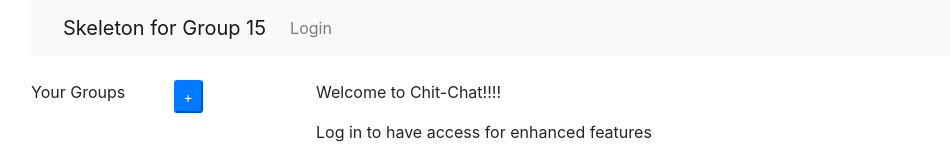
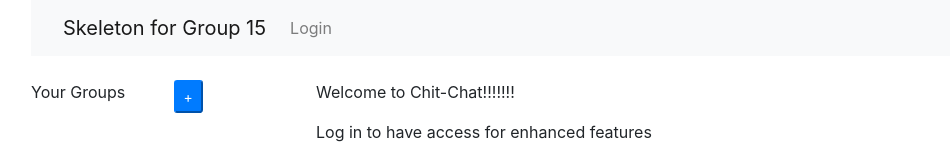
Before and after one commit to LuisLReyes/chitchat, a React (Create React App) app in the folder client/: page /login in a window 1280 px wide. Shown: the top 164 px of the page, without its empty margins (54-1004 px from the left). Built offline with nearby package versions, Linux system fonts and the light colour scheme.

Commit message:
Spelling Mistake

```diff
--- a/client/src/components/login.component.js
+++ b/client/src/components/login.component.js
@@ -31,7 +31,7 @@ export default class ElementOne extends Component {
       console.log("api test username: " + this.state.username + " password: " + this.state.password);
       axios.post('https://chit-chat-4331.herokuapp.com/user/login',{
             user_name: this.state.username,
-            password: this.state.pasword
+            password: this.state.password
         })
         .then(res=> {
             console.log(res.data);
@@ -44,7 +44,7 @@ export default class ElementOne extends Component {
     render() {
         return (
             <div>
-            <p>Welcome to Chit-Chat!!!!</p>
+            <p>Welcome to Chit-Chat!!!!!!!</p>
             <p>Log in to have access for enhanced features</p>
                 <div className="row justify-content-center">
                   <div>
```
